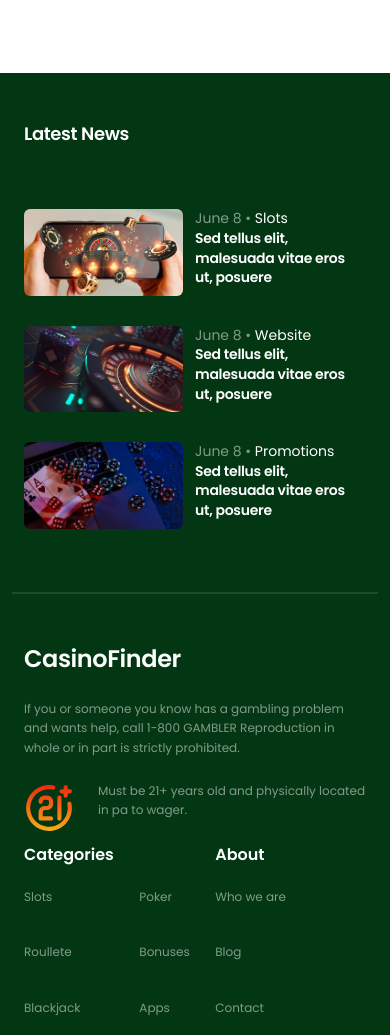
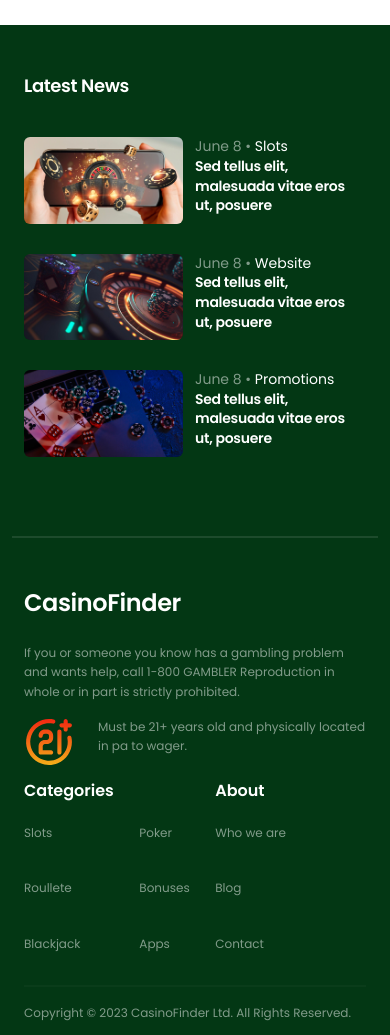
Before and after one commit to yuri-cooke/yuri-cooke.github.io, a plain HTML site: page index.html in a window 390 px wide. Shown: the part 2780-3815 px from the top of the page. Drawn offline with nearby package versions, Linux system fonts and the light colour scheme.

Commit message:
darkmode

```diff
--- a/assets/styles.css
+++ b/assets/styles.css
@@ -5,7 +5,7 @@
     --color-background: #fff;
 
 }
-/*
+
 
 @media (prefers-color-scheme: dark) {
     body {
@@ -49,7 +49,7 @@
         background-color: #033714;
         color: #FFF;
     }
-} */
+}
 
 
 body {
@@ -158,7 +158,7 @@ h4 {
     line-height: 140%;
 }
 
-.color-scheme{
+.color-scheme {
     display: flex;
     background: url('/assets/img/light.svg');
     width: 24px;
@@ -503,8 +503,6 @@ footer {
 }
 
 .plus-21 {
-    display: flex;
-    align-items: flex-end;
     gap: 24px;
 }
 
@@ -528,7 +526,7 @@ footer {
 }
 
 
-/* <<<<<<<<<<<<<<<<<<< SMALL DEVICES ≥ 768 px  >>>>>>>>>>>>>>>>>>>>>>>>>  */
+/* <<<<<<<<<<<<<<<<<<< SMALLER DEVICES ≥ 1200 px  >>>>>>>>>>>>>>>>>>>>>>>>>  */
 
 @media screen and (max-width: 1200px) {
     .navbar a {
@@ -571,12 +569,7 @@ footer {
 
 @media screen and (max-width: 768px) {
 
-
-
-    /* -----------
-1 - TYPOGRAPHY
-------------*/
-
+/* TYPOGRAPHY */
     p {
         font-size: 12px;
         font-style: normal;
@@ -585,7 +578,6 @@ footer {
     }
 
     h1 {
-        color: #04111E;
         font-size: 32px;
         font-style: normal;
         font-weight: 600;
@@ -602,7 +594,6 @@ footer {
     }
 
     h3 {
-        color: #04111E;
         font-size: 14px;
         font-style: normal;
         font-weight: 600;
@@ -611,7 +602,6 @@ footer {
     }
 
     h4 {
-        color: #04111E;
         font-size: 14px;
         font-style: normal;
         font-weight: 500;
@@ -620,14 +610,10 @@ footer {
     }
 
     .subtitle {
-        color: #04111E;
-        text-align: center;
-        font-family: Poppins;
         font-size: 14px;
         font-style: normal;
         font-weight: 400;
         line-height: 140%;
-        /* 22.4px */
     }
 
 
@@ -758,10 +744,11 @@ footer {
     .lastest-news .card-description h3 {
 
         font-size: 14px;
-font-style: normal;
-font-weight: 600;
-line-height: 140%; /* 19.6px */
-letter-spacing: -0.28px;
+        font-style: normal;
+        font-weight: 600;
+        line-height: 140%;
+        /* 19.6px */
+        letter-spacing: -0.28px;
     }
 
     .card-news {
@@ -783,12 +770,6 @@ letter-spacing: -0.28px;
 ------------*/
 
 
-    .plus-21 {
-        display: flex;
-        align-items: center;
-        gap: 24px;
-    }
-
 
     .footer-categories-list {
         display: flex;
--- a/index.html
+++ b/index.html
@@ -295,7 +295,7 @@
                                     <h2 class="py-md-3">Have any questions?<br>
                                         Find answers here.</h2>
                                 </div>
-                                <div class="offset-1 col-4 offset-md-0 col-md-12 justify-content-end py-0">
+                                <div class="offset-1 col-5 offset-md-0 col-md-12 justify-content-end py-0">
 
                                     <button type="button" class="btn btn-contact ">Contact us</button>
                                 </div>
@@ -401,10 +401,10 @@
 
         </section>
         <section>
-            <div class="container-fluid lastest-news mt-5 py-5">
+            <div class="container-fluid lastest-news py-5">
                 <div class="container">
-                    <div class="row justify-content-center px-0">
-                        <h2 class="text-white mb-5">Latest News</h2>
+                    <h2 class="text-white mb-md-5">Latest News</h2>
+                    <div class="row justify-content-center px-0 py-3">
                         <div class="col-md-4 card-news">
                             <div class="row justify-content-center align-items-start">
                                 <div class="col-6 col-md-12 h-100">
@@ -466,13 +466,17 @@
                 <div class="container">
                     <div class="row">
                         <div class="col-md-6">
-                            <h3 class="text-white mb-4" style="font-size: 24px;">CasinoFinder</h3>
-                            <p>If you or someone you know has a gambling problem and wants help, call 1-800 GAMBLER
-                                Reproduction in whole or in part is strictly prohibited.
-                            </p>
-                            <div class="d-flex plus-21 mt-4">
-                                <img src="assets/img/21 1.svg" alt="21+">
-                                <p>Must be 21+ years old and physically located in pa to wager.</p>
+                            <span>
+                                <h3 class="text-white mb-4" style="font-size: 24px;">CasinoFinder</h3>
+                                <p>If you or someone you know has a gambling problem and wants help, call 1-800 GAMBLER
+                                    Reproduction in whole or in part is strictly prohibited.
+                                </p>
+                            </span>
+                            <div class="d-flex plus-21">
+                                <span>
+                                    <img srcset="assets/img/plus21.svg" alt="21+">
+                                </span>
+                                    <p>Must be 21+ years old and physically located in <span>pa</span> to wager.</p>
                             </div>
                         </div>
                         <div class="offset-md-1 col-md-5 pt-2">
```
Also changed, not shown: assets/img/plus21.svg (renamed from assets/img/21 1.svg).
